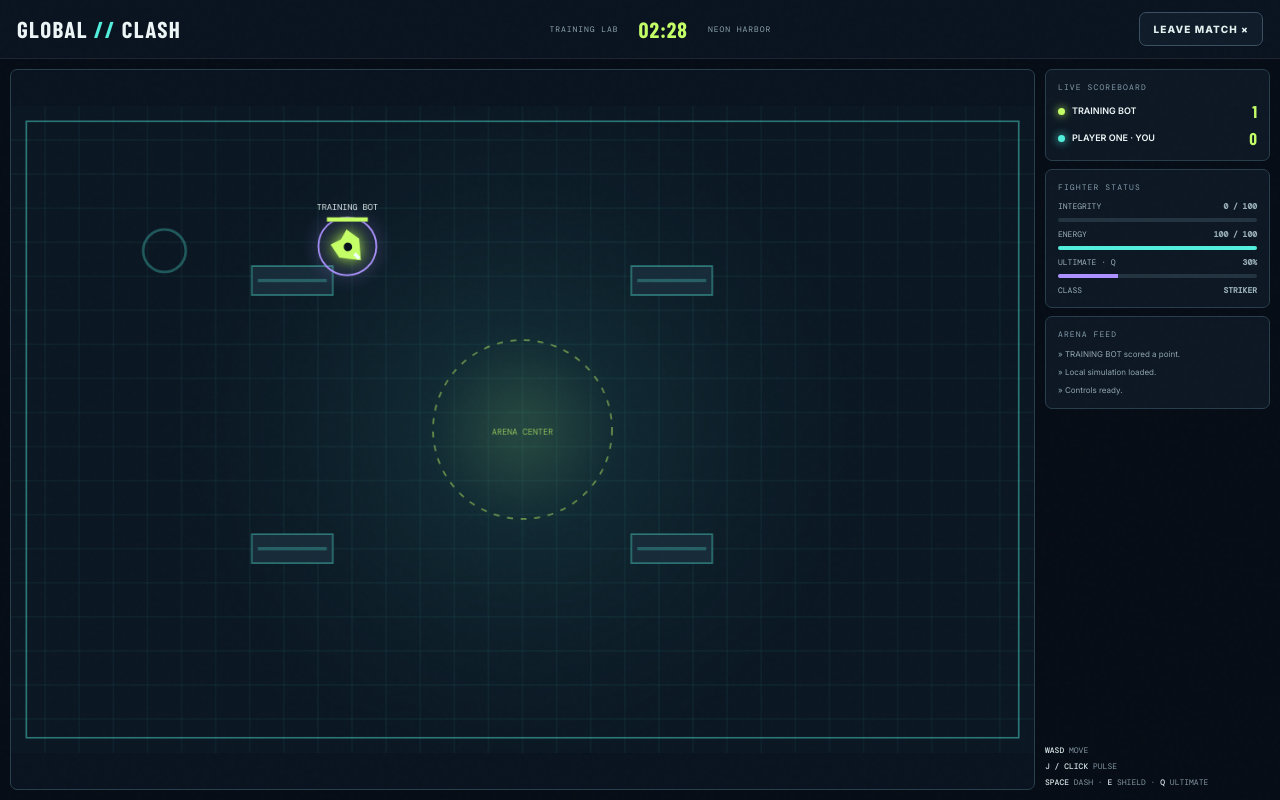
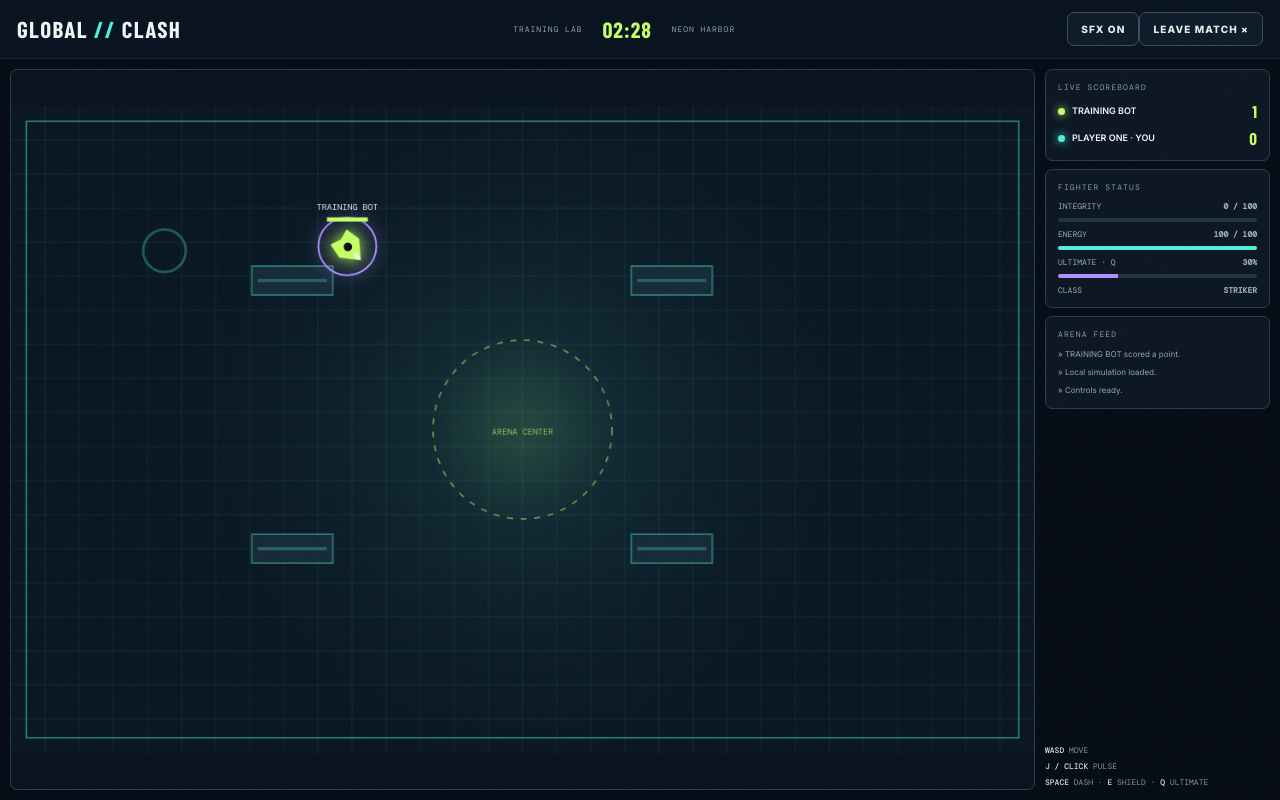
Before and after one commit to stikerpo-spec/Random-Games, a plain HTML site: page global-clash/index.html in a window 1280 px wide. Both pictures are taken after a click on the button "TRAINING LAB". Shown: the top 800 px of the page. Drawn offline with nearby package versions, Linux system fonts and the light colour scheme; a web font is replaced by a local one.

Commit message:
Add in-game sound effects toggle

```diff
--- a/global-clash/index.html
+++ b/global-clash/index.html
@@ -251,7 +251,7 @@
     <header class="game-topbar">
       <div class="game-wordmark">GLOBAL <span>//</span> CLASH</div>
       <div class="game-hud-center"><span id="gameModeLabel">TRAINING</span><strong id="gameClock">02:00</strong><span id="gameMapLabel">NEON HARBOR</span></div>
-      <button class="btn btn-outline btn-small" id="leaveMatch">LEAVE MATCH ×</button>
+      <div class="game-top-actions"><button class="btn btn-outline btn-small" id="soundToggle">SFX ON</button><button class="btn btn-outline btn-small" id="leaveMatch">LEAVE MATCH ×</button></div>
     </header>
     <div class="game-main">
       <div class="arena-stage">
```
